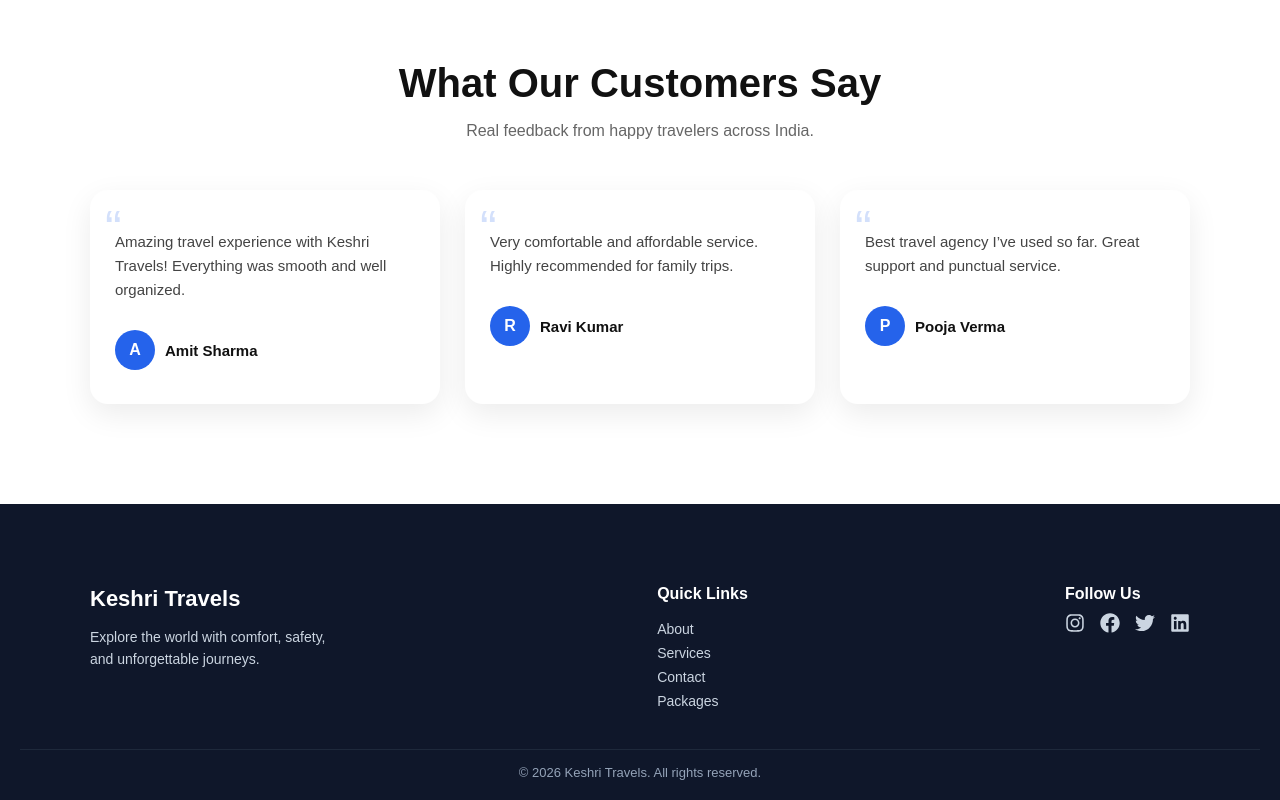
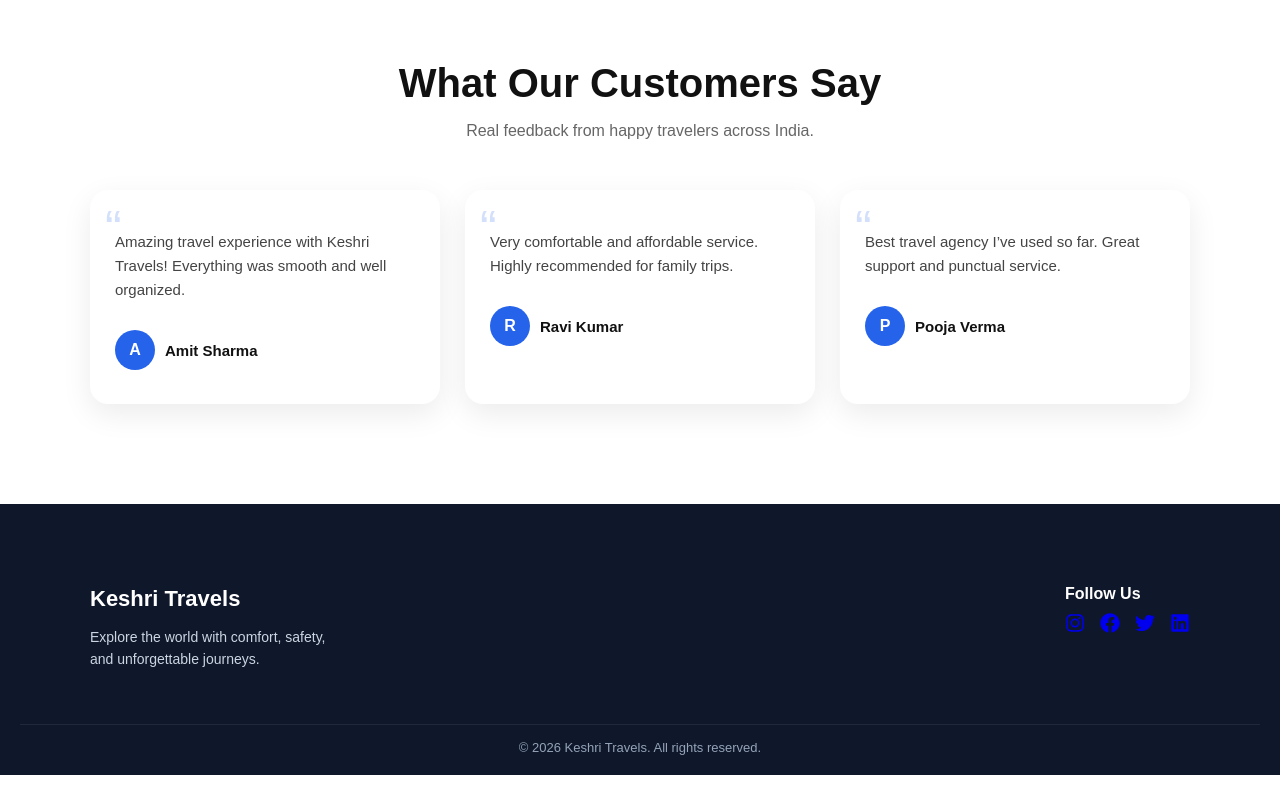
Before and after one commit to vedantakeshri/keshri-travels, a React (Create React App) app: page / in a window 1280 px wide. Shown: the part 1993-2793 px from the top of the page. After the commit the page ends 2768 px from the top, so only its background shows below. Built offline with nearby package versions, Linux system fonts and the light colour scheme.

Commit message:
Update Footer.js

```diff
--- a/src/components/Footer.js
+++ b/src/components/Footer.js
@@ -1,6 +1,5 @@
 // import "./Footer.css";
 import { FaInstagram, FaFacebook, FaTwitter, FaLinkedin } from "react-icons/fa";
-import { Link } from "react-router-dom";
 
 function Footer() {
   return (
@@ -11,26 +10,31 @@ function Footer() {
         {/* Brand Section */}
         <div className="footer-brand">
           <h3>Keshri Travels</h3>
-          <p>Explore the world with comfort, safety, and unforgettable journeys.</p>
-        </div>
-
-        {/* Links */}
-        <div className="footer-links">
-          <h4>Quick Links</h4>
-<a href="#about">About</a>
-<a href="#services">Services</a>
-<a href="#contact">Contact</a>
-<a href="#packages">Packages</a>
+          <p>
+            Explore the world with comfort, safety, and unforgettable journeys.
+          </p>
         </div>
 
         {/* Social */}
         <div className="footer-social">
           <h4>Follow Us</h4>
+
           <div className="icons">
-            <FaInstagram />
-            <FaFacebook />
-            <FaTwitter />
-            <FaLinkedin />
+            <a href="https://instagram.com" target="_blank" rel="noreferrer">
+              <FaInstagram />
+            </a>
+
+            <a href="https://facebook.com" target="_blank" rel="noreferrer">
+              <FaFacebook />
+            </a>
+
+            <a href="https://twitter.com" target="_blank" rel="noreferrer">
+              <FaTwitter />
+            </a>
+
+            <a href="https://linkedin.com" target="_blank" rel="noreferrer">
+              <FaLinkedin />
+            </a>
           </div>
         </div>
 
```
